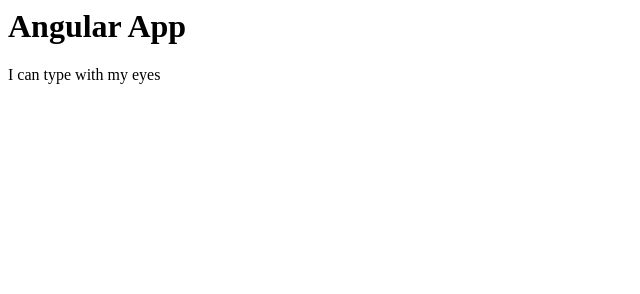
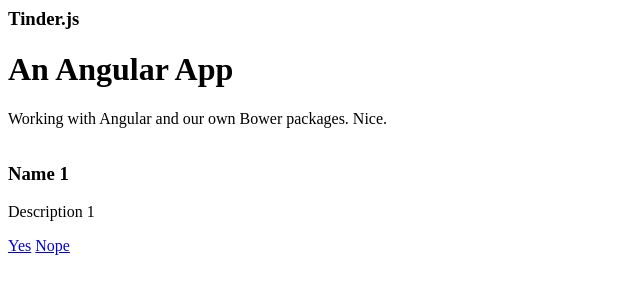
Before and after one commit to RemiVR/Angular-app, a website: page index.html in a window 1280 px wide. Shown: the whole page, without its empty margins (0-640 px from the left). Drawn offline with Linux system fonts and the light colour scheme.

Commit message:
modify index.html

```diff
--- a/index.html
+++ b/index.html
@@ -1,10 +1,31 @@
 <html>
-	<head>
-		<title>Angular App</title>
-		<link rel="stylesheet" href="">
-	</head>
-	<body>
-		<h1>Angular App</h1>
-		<p>I can type with my eyes</p>
-	</body>
+<head>
+  <title>Tinder</title>
+</head>
+<body>
+  <div class="container">
+    <div class="header">
+      <h3>Tinder.js</h3>
+    </div>
+
+    <div class="jumbotron">
+      <h1>An Angular App</h1>
+      <p class="lead">Working with Angular and our own Bower packages. Nice.</p>
+    </div>
+
+    <div class="row">
+      <div class="col-sm-4 col-md-4">
+        <div class="thumbnail">
+          <img src="">
+          <div class="caption">
+            <h3>Name 1</h3>
+            <p>Description 1</p>
+            <p><a href="#" class="btn btn-primary" role="button">Yes</a> <a href="#" class="btn btn-default" role="button">Nope</a></p>
+          </div>
+        </div>
+      </div>
+    </div>
+  </div>
+
+</body>
 </html>
```
